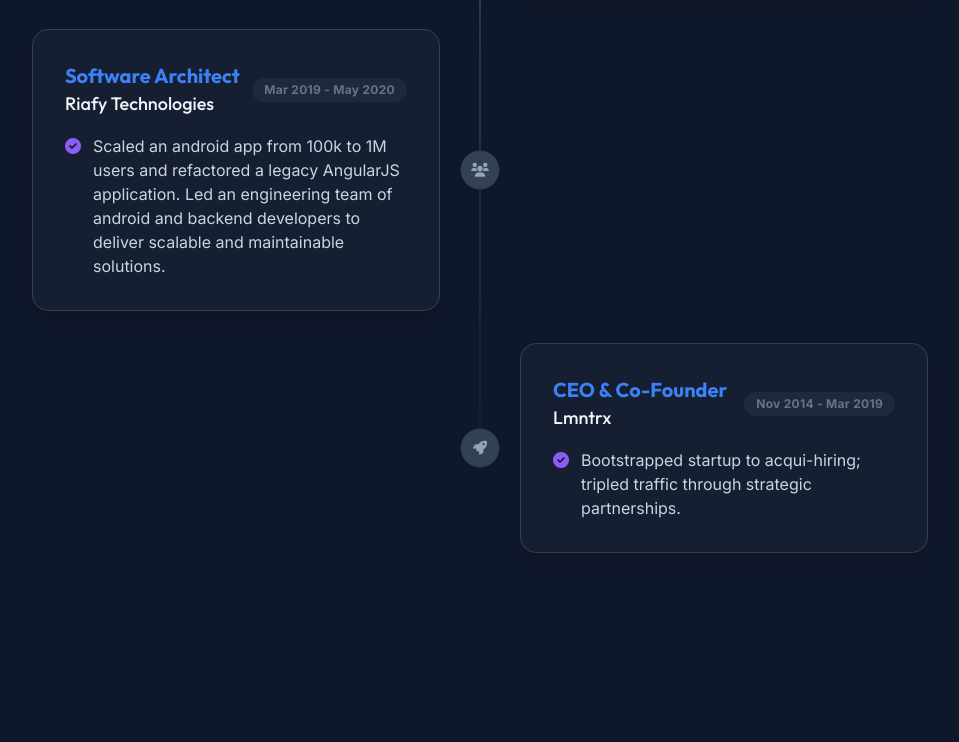
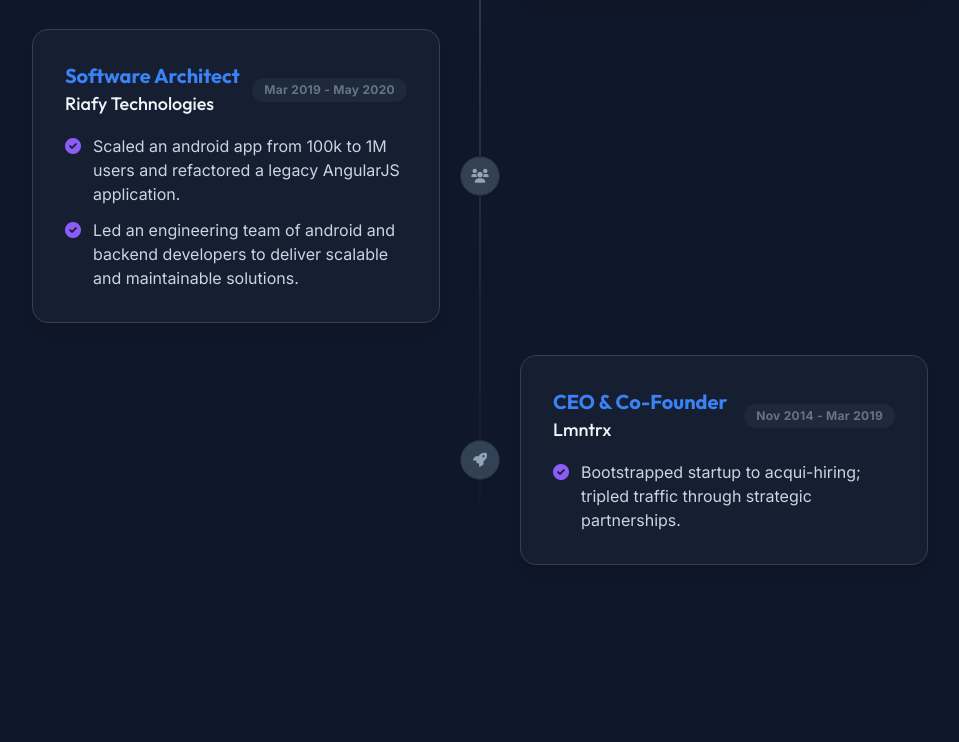
Before and after one commit to Livin21/resume-site, a website: page public/index.html in a window 1280 px wide. Shown: the part 2593-3335 px from the top of the page, without its empty margins (160-1119 px from the left). Drawn offline with Linux system fonts and the light colour scheme.

Commit message:
fix: split Riafy experience into multiple bullet points

```diff
--- a/public/index.html
+++ b/public/index.html
@@ -1005,9 +1005,16 @@
                                         <span
                                             >Scaled an android app from 100k to
                                             1M users and refactored a legacy
-                                            AngularJS application. Led an
-                                            engineering team of android and
-                                            backend developers to deliver
+                                            AngularJS application.</span
+                                        >
+                                    </li>
+                                    <li class="flex items-start gap-3">
+                                        <i
+                                            class="fas fa-check-circle text-secondary mt-1 shrink-0"
+                                        ></i>
+                                        <span
+                                            >Led an engineering team of android
+                                            and backend developers to deliver
                                             scalable and maintainable
                                             solutions.</span
                                         >
```
